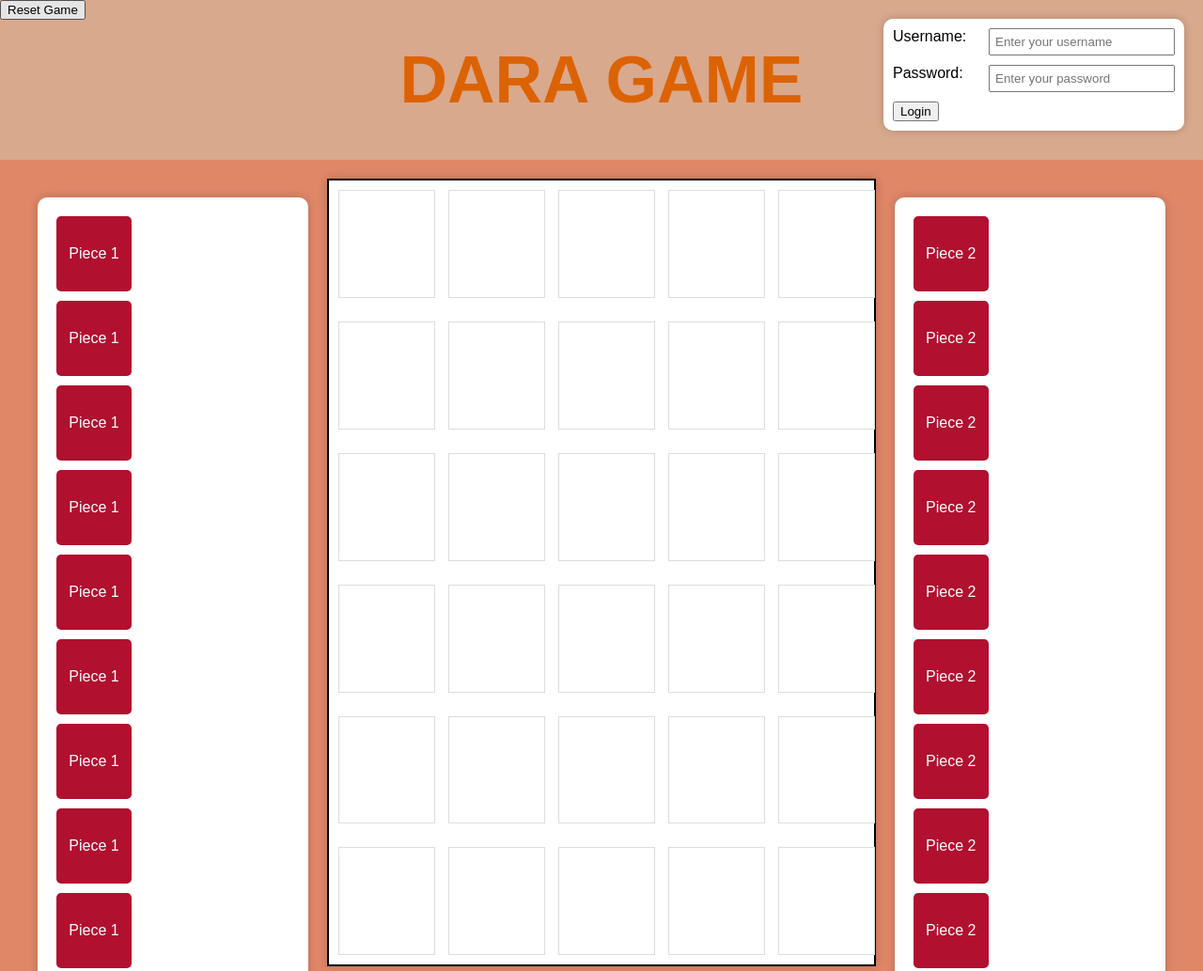
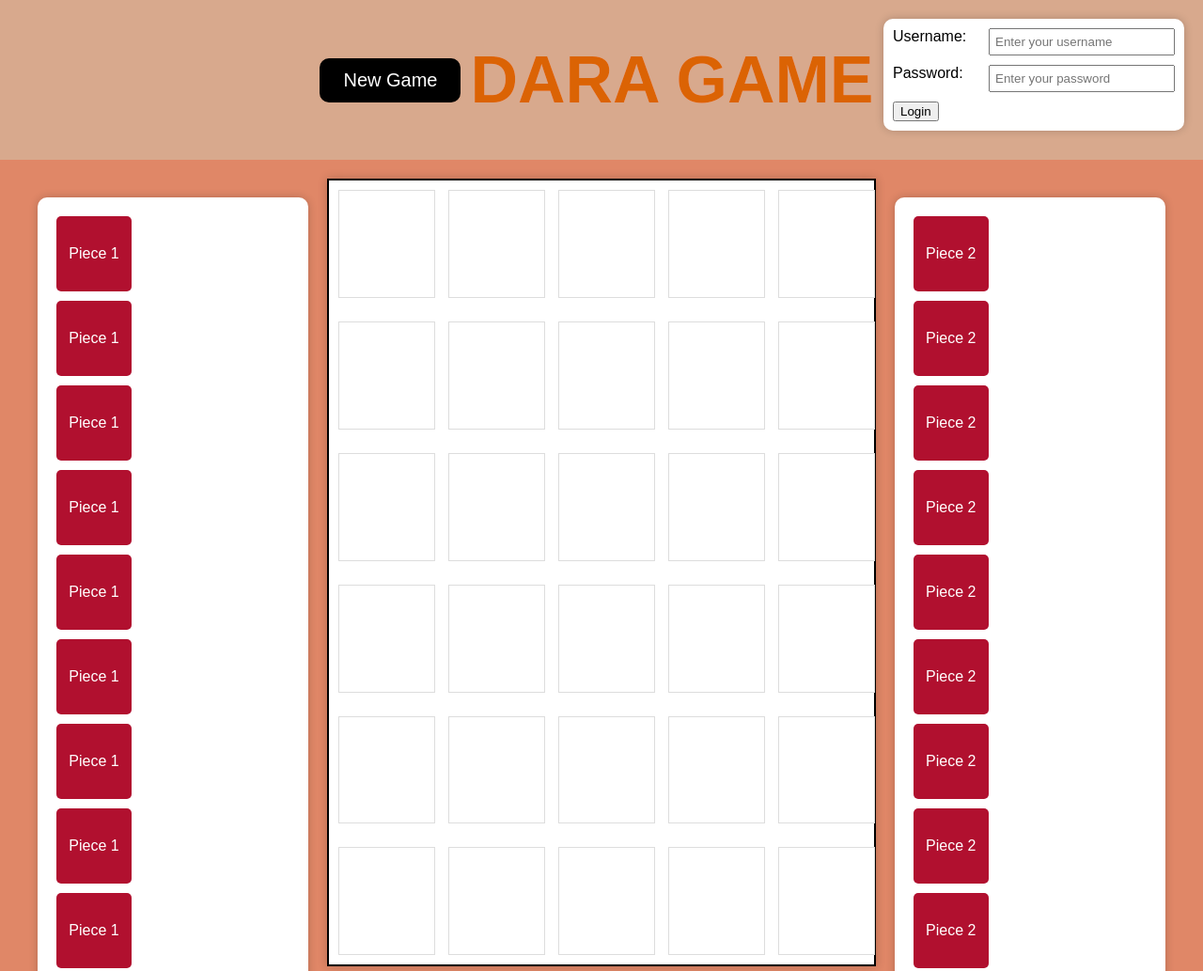
Before and after one commit to seblessa/Web-Dara, a plain HTML site: page templates/index.html in a window 1280 px wide. Shown: the top 1033 px of the page at 94% size. Drawn offline with Linux system fonts and the light colour scheme; a web font is replaced by a local one.

Commit message:
Best yet

```diff
--- a/static/styles.css
+++ b/static/styles.css
@@ -7,40 +7,46 @@ html, body {
 
 #header {
     display: flex;
-    justify-content: center;
+    justify-content: center; /* Center content horizontally */
     align-items: center;
     height: 150px;
     background-color: #d8a98d;
     padding: 10px;
 }
 
-#header h1 {
+h1 {
+    font-family: Blanka, "Arial", sans-serif;
     font-size: 70px;
-    font-family: Blanka, "Arial", sans-serif;
     color: #db6304;
     text-transform: uppercase;
     background-image: linear-gradient(to bottom, #FFB6C1, #FFB6C1);
     -webkit-background-clip: text;
     background-clip: text;
-    padding: 10px; /* Increase the padding for width and height */
-    height: auto; /* Allow the height to adjust based on content */
-    width: auto; /* Allow the width to adjust based on content */
+    padding: 10px;
 }
 
-.newgame-container {
-    position: absolute;
-    top: 0;
-    left: 0;
+.header-container {
+    display: flex;
+    align-items: center; /* Center content vertically */
 }
 
-.new-game-button {
+#new-game-button {
     background-color: black;
     color: white;
-    font-family: Blanka, "Arial", sans-serif;
-    font-size: 20px; /* Adjust the font size as needed */
+    font-family: 'Blanka', 'Arial', sans-serif;
+    font-size: 20px;
     border: 2px solid black;
-    padding: 10px 20px; /* Adjust padding to make the button bigger */
+    padding: 10px 20px;
     border-radius: 10px;
+    width: 150px; /* Square with the height of the header */
+}
+
+#new-game-button:hover {
+    background-color: darkgrey;
+}
+
+#new-game-button:focus {
+    outline: none; /* Remove focus outline on click */
 }
 
 .login-container {
--- a/templates/index.html
+++ b/templates/index.html
@@ -18,18 +18,11 @@
 <body>
 
 <header id="header">
-    <h1>DARA GAME</h1>
+    <div class="header-container">
+        <button id="new-game-button">New Game</button>
+        <h1>DARA GAME</h1>
+    </div>
 </header>
-
-<!-- New game button -->
-<div class="newgame-container">
-    <form id="new-game">
-        <!-- Your game inputs and elements go here -->
-
-        <!-- Add a reset button to reset the game -->
-        <button type="reset">Reset Game</button>
-    </form>
-</div>
 
 
 <!-- Login Form -->
```
